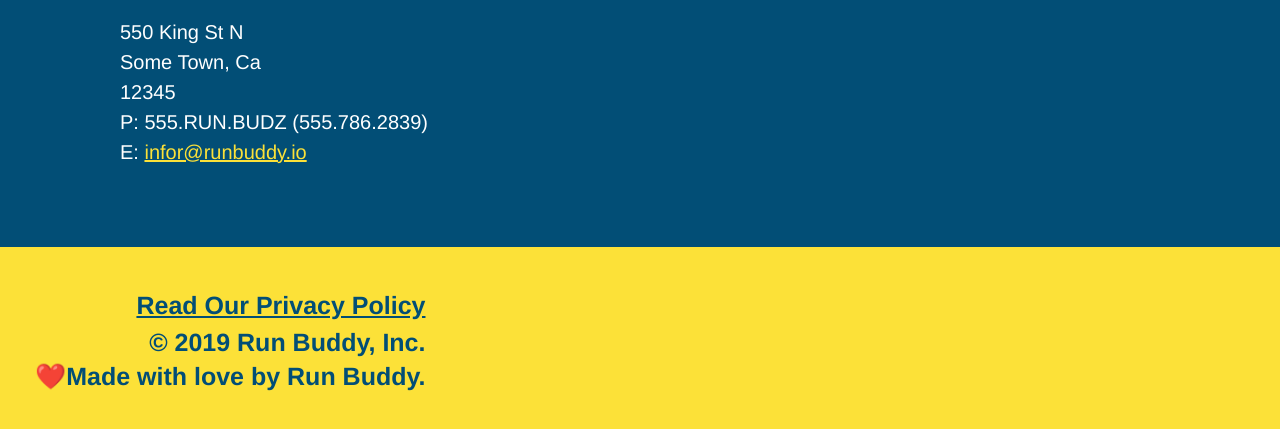
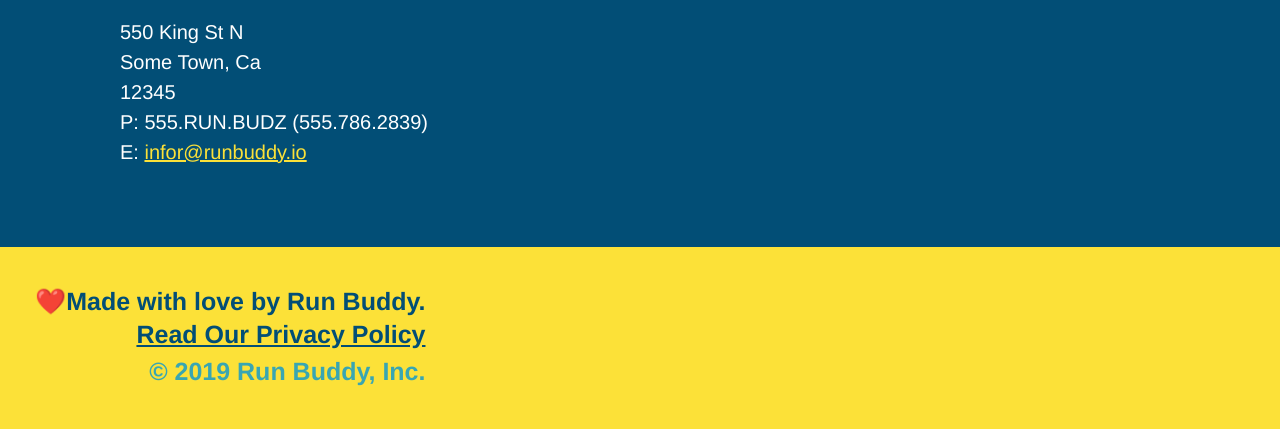
Before and after one commit to KiemuteCodes/Run-Buddy, a plain HTML site: page index.html in a window 1280 px wide. Shown: the part 4663-5092 px from the top of the page. Drawn offline with Linux system fonts and the light colour scheme.

```diff
--- a/assets/css/style.css
+++ b/assets/css/style.css
@@ -80,7 +80,9 @@
 footer a {
     color: #024e76;
 }
-
+footer p {
+    color: #39a6b2;
+}
 section {
     padding: 60px;
 }
--- a/index.html
+++ b/index.html
@@ -220,11 +220,13 @@
         <!-- Footer -->
         <Footer>
             <h2>
+                ❤️Made with love by Run Buddy.
                 <div>
                     <a href="#">Read Our Privacy Policy</a><br />
-                    &copy; 2019 Run Buddy, Inc.
+    <p>                &copy; 2019 Run Buddy, Inc.
+    </p>
                 </div>
-                ❤️Made with love by Run Buddy.
+
             </h2>
         </footer>
     </body>
```
